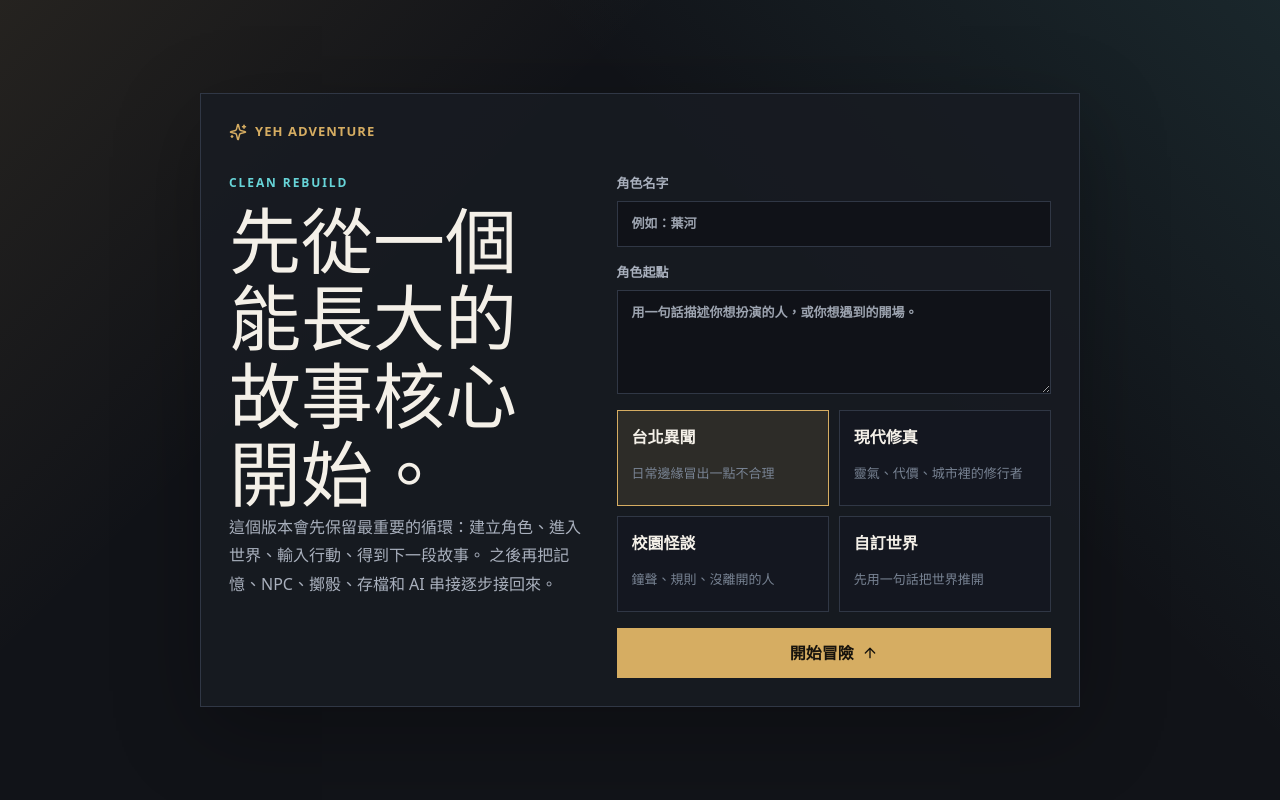
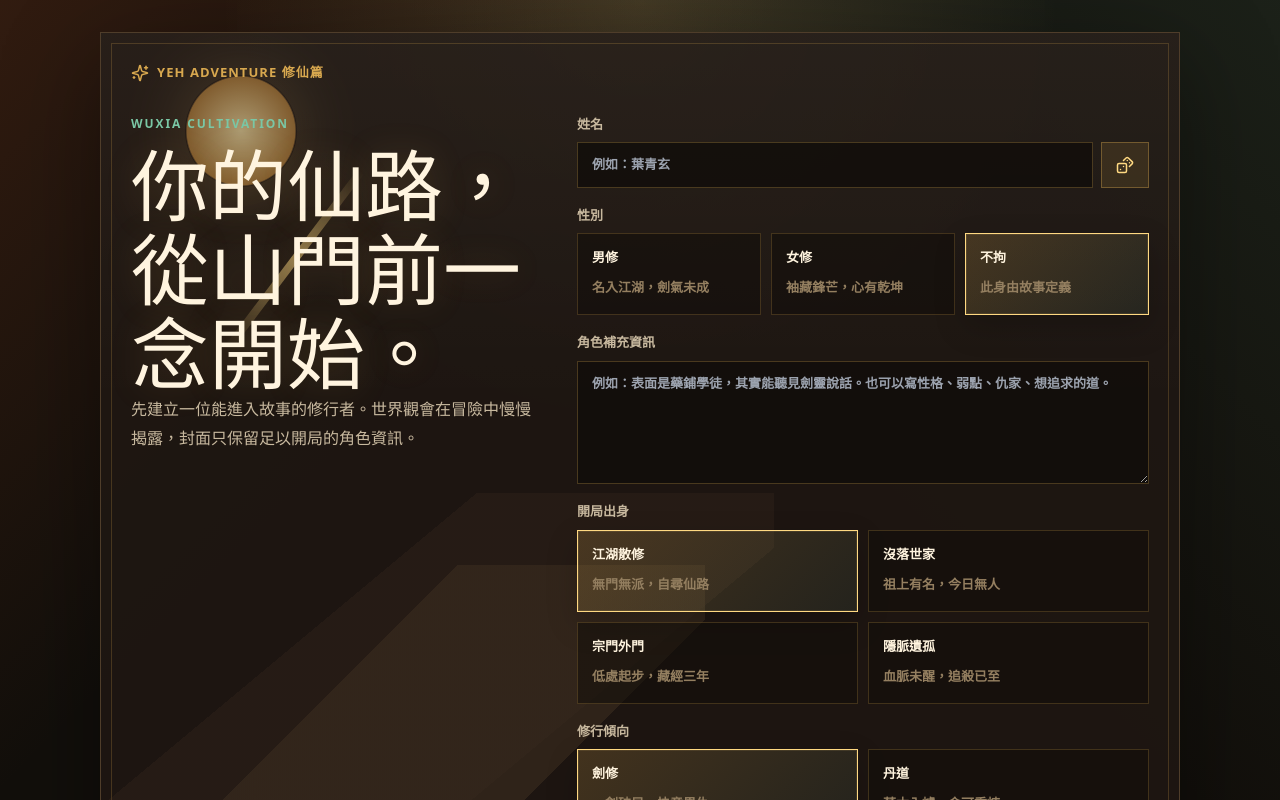
Before and after one commit to Haoqi-yeh/yeh-adventure, a Next.js app in the folder frontend/: page / in a window 1280 px wide. Shown: the top 800 px of the page. Built offline with nearby package versions, Linux system fonts and the light colour scheme.

Commit message:
redesign cover for wuxia cultivation setup

```diff
--- a/frontend/src/app/globals.css
+++ b/frontend/src/app/globals.css
@@ -4,17 +4,19 @@
 
 :root {
   color-scheme: dark;
-  --bg: #111318;
-  --panel: #181b22;
-  --panel-strong: #20242d;
-  --line: #303745;
-  --text: #f4f0e8;
-  --muted: #a9b0bd;
-  --soft: #788393;
-  --gold: #d6ad62;
-  --cyan: #67d4d8;
-  --rose: #e0738b;
-  --green: #82c984;
+  --bg: #120f0b;
+  --panel: #1e1712;
+  --panel-strong: #2b2118;
+  --line: #4f3d2a;
+  --text: #fff4df;
+  --muted: #c8b99f;
+  --soft: #947f60;
+  --gold: #d8a84f;
+  --gold-bright: #ffd982;
+  --ink: #100c09;
+  --jade: #7ac7a5;
+  --rose: #d56d6d;
+  --green: #9ecf82;
 }
 
 * {
@@ -29,8 +31,9 @@ body {
 
 body {
   background:
-    linear-gradient(135deg, rgba(214, 173, 98, 0.10), transparent 32%),
-    linear-gradient(225deg, rgba(103, 212, 216, 0.10), transparent 36%),
+    radial-gradient(circle at 50% 0%, rgba(255, 217, 130, 0.18), transparent 34%),
+    linear-gradient(135deg, rgba(139, 63, 30, 0.26), transparent 34%),
+    linear-gradient(225deg, rgba(71, 112, 86, 0.18), transparent 38%),
     var(--bg);
   color: var(--text);
   font-family: ui-sans-serif, system-ui, -apple-system, BlinkMacSystemFont, "Noto Sans TC", "PingFang TC", sans-serif;
@@ -58,16 +61,84 @@ button {
   padding: 32px 0;
 }
 
-.setup-panel {
-  width: min(880px, 100%);
+.cover-panel {
+  position: relative;
+  width: min(1080px, 100%);
   display: grid;
-  grid-template-columns: 0.9fr 1.1fr;
+  grid-template-columns: 0.84fr 1.16fr;
   gap: 32px;
   align-items: start;
-  padding: 28px;
+  overflow: hidden;
+  padding: 30px;
   border: 1px solid var(--line);
-  background: rgba(24, 27, 34, 0.86);
-  box-shadow: 0 24px 80px rgba(0, 0, 0, 0.28);
+  background:
+    linear-gradient(180deg, rgba(255, 244, 223, 0.04), transparent 38%),
+    rgba(30, 23, 18, 0.9);
+  box-shadow: 0 28px 90px rgba(0, 0, 0, 0.38);
+}
+
+.cover-panel::before {
+  content: "";
+  position: absolute;
+  inset: 10px;
+  pointer-events: none;
+  border: 1px solid rgba(216, 168, 79, 0.22);
+}
+
+.cover-art {
+  position: absolute;
+  inset: 0;
+  z-index: 0;
+  pointer-events: none;
+  opacity: 0.62;
+}
+
+.moon {
+  position: absolute;
+  top: 42px;
+  left: 84px;
+  width: 112px;
+  aspect-ratio: 1;
+  border-radius: 999px;
+  background: radial-gradient(circle, #ffe8aa, #b9843e 68%, transparent 70%);
+  box-shadow: 0 0 70px rgba(255, 217, 130, 0.28);
+}
+
+.mountain {
+  position: absolute;
+  left: -8%;
+  right: 44%;
+  bottom: -18px;
+  height: 48%;
+  background: linear-gradient(135deg, transparent 0 38%, rgba(73, 55, 38, 0.92) 38% 64%, transparent 64%);
+}
+
+.mountain-back {
+  bottom: 54px;
+  opacity: 0.35;
+  transform: scaleX(1.2);
+}
+
+.mountain-front {
+  opacity: 0.74;
+}
+
+.sword-mark {
+  position: absolute;
+  top: 116px;
+  left: 190px;
+  width: 8px;
+  height: 220px;
+  transform: rotate(37deg);
+  border-radius: 99px;
+  background: linear-gradient(180deg, transparent, rgba(255, 217, 130, 0.84), transparent);
+}
+
+.brand-row,
+.setup-copy,
+.setup-form {
+  position: relative;
+  z-index: 1;
 }
 
 .brand-row,
@@ -95,8 +166,10 @@ button {
 }
 
 .setup-copy h1 {
-  font-size: clamp(34px, 7vw, 72px);
-  max-width: 8em;
+  font-size: clamp(38px, 6.4vw, 78px);
+  max-width: 7.8em;
+  color: var(--text);
+  text-shadow: 0 0 34px rgba(216, 168, 79, 0.18);
 }
 
 .setup-copy p:last-child {
@@ -107,7 +180,7 @@ button {
 
 .eyebrow {
   margin: 0 0 10px;
-  color: var(--cyan);
+  color: var(--jade);
   font-size: 12px;
   font-weight: 800;
   letter-spacing: 0.16em;
@@ -116,12 +189,19 @@ button {
 
 .setup-form {
   display: grid;
-  gap: 16px;
+  gap: 18px;
 }
 
-label {
+label,
+.field-group {
   display: grid;
   gap: 8px;
+  color: var(--muted);
+  font-size: 13px;
+  font-weight: 700;
+}
+
+.field-group > span {
   color: var(--muted);
   font-size: 13px;
   font-weight: 700;
@@ -130,8 +210,8 @@ label {
 input,
 textarea {
   width: 100%;
-  border: 1px solid var(--line);
-  background: #101218;
+  border: 1px solid rgba(216, 168, 79, 0.28);
+  background: rgba(16, 12, 9, 0.78);
   color: var(--text);
   padding: 12px 14px;
   resize: vertical;
@@ -140,43 +220,73 @@ textarea {
 
 input:focus,
 textarea:focus {
-  border-color: var(--gold);
+  border-color: var(--gold-bright);
+  box-shadow: 0 0 0 3px rgba(216, 168, 79, 0.14);
 }
 
-.world-grid {
+.name-row {
   display: grid;
-  grid-template-columns: repeat(2, minmax(0, 1fr));
+  grid-template-columns: minmax(0, 1fr) 48px;
+  gap: 8px;
+}
+
+.name-row button {
+  display: grid;
+  place-items: center;
+  border: 1px solid rgba(216, 168, 79, 0.36);
+  background: rgba(216, 168, 79, 0.12);
+  color: var(--gold-bright);
+}
+
+.segment-grid,
+.card-grid {
+  display: grid;
   gap: 10px;
 }
 
-.world-card {
-  min-height: 96px;
+.segment-grid {
+  grid-template-columns: repeat(3, minmax(0, 1fr));
+}
+
+.card-grid {
+  grid-template-columns: repeat(2, minmax(0, 1fr));
+}
+
+.choice-card {
+  min-height: 82px;
   display: grid;
   gap: 8px;
   text-align: left;
-  border: 1px solid var(--line);
-  background: #141720;
+  border: 1px solid rgba(216, 168, 79, 0.22);
+  background: rgba(16, 12, 9, 0.52);
   color: var(--text);
   padding: 14px;
+  transition: border-color 0.18s ease, background 0.18s ease, transform 0.18s ease;
 }
 
-.world-card span {
+.choice-card:hover {
+  transform: translateY(-1px);
+  border-color: rgba(216, 168, 79, 0.46);
+}
+
+.choice-card span {
   color: var(--soft);
   font-size: 13px;
   line-height: 1.5;
 }
 
-.world-card.selected {
-  border-color: var(--gold);
-  background: rgba(214, 173, 98, 0.12);
+.choice-card.selected {
+  border-color: var(--gold-bright);
+  background: linear-gradient(135deg, rgba(216, 168, 79, 0.2), rgba(122, 199, 165, 0.08));
+  box-shadow: inset 0 0 0 1px rgba(255, 217, 130, 0.1), 0 12px 32px rgba(0, 0, 0, 0.18);
 }
 
 .primary-action,
 .action-form button {
   justify-content: center;
   border: 0;
-  background: var(--gold);
-  color: #17130d;
+  background: linear-gradient(135deg, var(--gold), var(--gold-bright));
+  color: var(--ink);
   padding: 13px 18px;
   font-weight: 900;
 }
@@ -191,7 +301,7 @@ textarea:focus {
 .status-rail,
 .story-stage {
   border: 1px solid var(--line);
-  background: rgba(24, 27, 34, 0.9);
+  background: rgba(30, 23, 18, 0.9);
 }
 
 .status-rail {
@@ -244,7 +354,7 @@ textarea:focus {
 .stat-track span {
   display: block;
   height: 100%;
-  background: linear-gradient(90deg, var(--cyan), var(--green));
+  background: linear-gradient(90deg, var(--jade), var(--green));
 }
 
 .memory-box {
@@ -312,7 +422,7 @@ textarea:focus {
 }
 
 .story-entry.story {
-  border-left-color: var(--cyan);
+  border-left-color: var(--jade);
 }
 
 .choice-row {
@@ -355,7 +465,7 @@ textarea:focus {
     width: min(100vw - 20px, 640px);
   }
 
-  .setup-panel,
+  .cover-panel,
   .game-shell {
     grid-template-columns: 1fr;
   }
@@ -371,7 +481,12 @@ textarea:focus {
 
   .choice-row,
   .action-form,
-  .world-grid {
+  .segment-grid,
+  .card-grid {
     grid-template-columns: 1fr;
   }
+
+  .cover-art {
+    opacity: 0.32;
+  }
 }
--- a/frontend/src/app/page.tsx
+++ b/frontend/src/app/page.tsx
@@ -1,21 +1,47 @@
 "use client";
 
 import { FormEvent, useMemo, useState } from "react";
-import { ArrowUp, RotateCcw, Sparkles } from "lucide-react";
+import { ArrowUp, Dices, RotateCcw, Sparkles } from "lucide-react";
 import { createInitialAdventure } from "@/lib/adventure/engine";
-import type { AdventureResponse, AdventureState, WorldPreset } from "@/lib/adventure/types";
+import type { AdventureResponse, AdventureState, Destiny, Gender, Origin } from "@/lib/adventure/types";
 
-const WORLDS: { id: WorldPreset; title: string; subtitle: string }[] = [
-  { id: "urban_fantasy", title: "台北異聞", subtitle: "日常邊緣冒出一點不合理" },
-  { id: "xianxia", title: "現代修真", subtitle: "靈氣、代價、城市裡的修行者" },
-  { id: "school_mystery", title: "校園怪談", subtitle: "鐘聲、規則、沒離開的人" },
-  { id: "custom", title: "自訂世界", subtitle: "先用一句話把世界推開" },
+const GENDERS: { id: Gender; title: string; subtitle: string }[] = [
+  { id: "male", title: "男修", subtitle: "名入江湖，劍氣未成" },
+  { id: "female", title: "女修", subtitle: "袖藏鋒芒，心有乾坤" },
+  { id: "unspecified", title: "不拘", subtitle: "此身由故事定義" },
+];
+
+const ORIGINS: { id: Origin; title: string; subtitle: string }[] = [
+  { id: "wandering", title: "江湖散修", subtitle: "無門無派，自尋仙路" },
+  { id: "fallen_clan", title: "沒落世家", subtitle: "祖上有名，今日無人" },
+  { id: "outer_disciple", title: "宗門外門", subtitle: "低處起步，藏經三年" },
+  { id: "hidden_bloodline", title: "隱脈遺孤", subtitle: "血脈未醒，追殺已至" },
+];
+
+const DESTINIES: { id: Destiny; title: string; subtitle: string }[] = [
+  { id: "sword", title: "劍修", subtitle: "一劍破局，快意恩仇" },
+  { id: "alchemy", title: "丹道", subtitle: "草木入爐，命可重煉" },
+  { id: "formation", title: "陣法", subtitle: "借天地勢，困敵護身" },
+  { id: "beast_taming", title: "御獸", subtitle: "山海異獸，同行同命" },
+];
+
+const RANDOM_NAMES = [
+  "葉青玄",
+  "沈照夜",
+  "柳扶風",
+  "秦問舟",
+  "顧雲歸",
+  "謝聽雪",
+  "林照微",
+  "陸懷真",
 ];
 
 export default function Home() {
   const [name, setName] = useState("");
   const [premise, setPremise] = useState("");
-  const [world, setWorld] = useState<WorldPreset>("urban_fantasy");
+  const [gender, setGender] = useState<Gender>("unspecified");
+  const [origin, setOrigin] = useState<Origin>("wandering");
+  const [destiny, setDestiny] = useState<Destiny>("sword");
   const [state, setState] = useState<AdventureState | null>(null);
   const [input, setInput] = useState("");
   const [isLoading, setIsLoading] = useState(false);
@@ -26,7 +52,13 @@ export default function Home() {
   function startAdventure(event: FormEvent) {
     event.preventDefault();
     setError(null);
-    setState(createInitialAdventure({ name, premise, world }));
+    setState(createInitialAdventure({ name, premise, gender, origin, destiny }));
+  }
+
+  function rollName() {
+    const currentIndex = RANDOM_NAMES.indexOf(name);
+    const nextIndex = currentIndex >= 0 ? (currentIndex + 1) % RANDOM_NAMES.length : Math.floor(Math.random() * RANDOM_NAMES.length);
+    setName(RANDOM_NAMES[nextIndex]);
   }
 
   async function sendAction(action: string) {
@@ -59,53 +91,92 @@ export default function Home() {
   if (!state) {
     return (
       <main className="shell setup-shell">
-        <section className="setup-panel">
+        <section className="cover-panel">
+          <div className="cover-art" aria-hidden="true">
+            <div className="moon" />
+            <div className="mountain mountain-back" />
+            <div className="mountain mountain-front" />
+            <div className="sword-mark" />
+          </div>
+
           <div className="brand-row">
             <Sparkles size={18} />
-            <span>Yeh Adventure</span>
+            <span>Yeh Adventure 修仙篇</span>
           </div>
 
           <div className="setup-copy">
-            <p className="eyebrow">Clean rebuild</p>
-            <h1>先從一個能長大的故事核心開始。</h1>
+            <p className="eyebrow">Wuxia cultivation</p>
+            <h1>你的仙路，從山門前一念開始。</h1>
             <p>
-              這個版本會先保留最重要的循環：建立角色、進入世界、輸入行動、得到下一段故事。
-              之後再把記憶、NPC、擲骰、存檔和 AI 串接逐步接回來。
+              先建立一位能進入故事的修行者。世界觀會在冒險中慢慢揭露，封面只保留足以開局的角色資訊。
             </p>
           </div>
 
           <form className="setup-form" onSubmit={startAdventure}>
             <label>
-              角色名字
-              <input value={name} onChange={(event) => setName(event.target.value)} placeholder="例如：葉河" />
+              姓名
+              <div className="name-row">
+                <input value={name} onChange={(event) => setName(event.target.value)} placeholder="例如：葉青玄" />
+                <button aria-label="隨機姓名" onClick={rollName} type="button">
+                  <Dices size={18} />
+                </button>
+              </div>
             </label>
 
+            <FieldGroup label="性別">
+              <SegmentGrid>
+                {GENDERS.map((item) => (
+                  <OptionButton
+                    isSelected={item.id === gender}
+                    key={item.id}
+                    onClick={() => setGender(item.id)}
+                    subtitle={item.subtitle}
+                    title={item.title}
+                  />
+                ))}
+              </SegmentGrid>
+            </FieldGroup>
+
             <label>
-              角色起點
+              角色補充資訊
               <textarea
                 value={premise}
                 onChange={(event) => setPremise(event.target.value)}
-                placeholder="用一句話描述你想扮演的人，或你想遇到的開場。"
-                rows={4}
+                placeholder="例如：表面是藥鋪學徒，其實能聽見劍靈說話。也可以寫性格、弱點、仇家、想追求的道。"
+                rows={5}
               />
             </label>
 
-            <div className="world-grid" role="radiogroup" aria-label="選擇世界">
-              {WORLDS.map((item) => (
-                <button
-                  className={item.id === world ? "world-card selected" : "world-card"}
-                  key={item.id}
-                  onClick={() => setWorld(item.id)}
-                  type="button"
-                >
-                  <strong>{item.title}</strong>
-                  <span>{item.subtitle}</span>
-                </button>
-              ))}
-            </div>
+            <FieldGroup label="開局出身">
+              <CardGrid>
+                {ORIGINS.map((item) => (
+                  <OptionButton
+                    isSelected={item.id === origin}
+                    key={item.id}
+                    onClick={() => setOrigin(item.id)}
+                    subtitle={item.subtitle}
+                    title={item.title}
+                  />
+                ))}
+              </CardGrid>
+            </FieldGroup>
+
+            <FieldGroup label="修行傾向">
+              <CardGrid>
+                {DESTINIES.map((item) => (
+                  <OptionButton
+                    isSelected={item.id === destiny}
+                    key={item.id}
+                    onClick={() => setDestiny(item.id)}
+                    subtitle={item.subtitle}
+                    title={item.title}
+                  />
+                ))}
+              </CardGrid>
+            </FieldGroup>
 
             <button className="primary-action" type="submit">
-              開始冒險
+              踏入山門
               <ArrowUp size={16} />
             </button>
           </form>
@@ -202,3 +273,39 @@ function Stat({ label, value }: { label: string; value: number }) {
     </div>
   );
 }
+
+function FieldGroup({ children, label }: { children: React.ReactNode; label: string }) {
+  return (
+    <div className="field-group">
+      <span>{label}</span>
+      {children}
+    </div>
+  );
+}
+
+function SegmentGrid({ children }: { children: React.ReactNode }) {
+  return <div className="segment-grid">{children}</div>;
+}
+
+function CardGrid({ children }: { children: React.ReactNode }) {
+  return <div className="card-grid">{children}</div>;
+}
+
+function OptionButton({
+  isSelected,
+  onClick,
+  subtitle,
+  title,
+}: {
+  isSelected: boolean;
+  onClick: () => void;
+  subtitle: string;
+  title: string;
+}) {
+  return (
+    <button className={isSelected ? "choice-card selected" : "choice-card"} onClick={onClick} type="button">
+      <strong>{title}</strong>
+      <span>{subtitle}</span>
+    </button>
+  );
+}
--- a/frontend/src/lib/adventure/engine.ts
+++ b/frontend/src/lib/adventure/engine.ts
@@ -1,24 +1,39 @@
 import type {
   AdventureRequest,
   AdventureState,
+  Destiny,
+  Gender,
+  Origin,
   PlayerProfile,
   StoryChoice,
   StoryEntry,
-  WorldPreset,
 } from "./types";
 
-const WORLD_LABEL: Record<WorldPreset, string> = {
-  urban_fantasy: "台北異聞",
-  xianxia: "現代修真",
-  school_mystery: "校園怪談",
-  custom: "自訂世界",
+const GENDER_LABEL: Record<Gender, string> = {
+  male: "男修",
+  female: "女修",
+  unspecified: "不拘",
 };
 
-const OPENING_BY_WORLD: Record<WorldPreset, string> = {
-  urban_fantasy: "捷運末班車停在不存在的站名下，月台廣播用你的名字提醒你下車。",
-  xianxia: "你在便利商店的冷藏櫃前醒來，掌心多了一道像呼吸一樣發亮的靈紋。",
-  school_mystery: "晚自習鐘聲響過三次後，教室裡只剩你，黑板卻自己寫下明天的日期。",
-  custom: "世界像一張剛被翻開的紙，第一行字還沒有定稿，只等你走進去。",
+const ORIGIN_LABEL: Record<Origin, string> = {
+  wandering: "江湖散修",
+  fallen_clan: "沒落世家",
+  outer_disciple: "宗門外門",
+  hidden_bloodline: "隱脈遺孤",
+};
+
+const DESTINY_LABEL: Record<Destiny, string> = {
+  sword: "劍修",
+  alchemy: "丹道",
+  formation: "陣法",
+  beast_taming: "御獸",
+};
+
+const OPENING_BY_ORIGIN: Record<Origin, string> = {
+  wandering: "你背著一柄缺口鐵劍，沿著青石山道走到雲霧盡頭。山門前的銅鐘無風自鳴，像是在確認你的名字。",
+  fallen_clan: "祖宅被封的第七年，你在廢井裡找到一枚裂開的玉簡。玉簡只剩半句話：若葉家仍有血脈，速往青玄山。",
+  outer_disciple: "你掃了三年藏經閣，從未被任何長老記住。直到今晚，書架最底層那本無字經自己翻開，露出一道微光。",
+  hidden_bloodline: "你一直以為自己只是市井孤兒，直到追殺者叫出了你母親的道號。那一刻，沉睡多年的靈根終於發燙。",
 };
 
 const CHOICE_BANK: StoryChoice[][] = [
@@ -53,22 +68,24 @@ function makeEntry(speaker: StoryEntry["speaker"], text: string): StoryEntry {
 
 function normalizeProfile(profile: PlayerProfile): PlayerProfile {
   return {
-    name: profile.name.trim() || "無名者",
-    premise: profile.premise.trim() || "一個想知道故事會把自己帶去哪裡的人。",
-    world: profile.world,
+    name: profile.name.trim() || "無名散修",
+    premise: profile.premise.trim() || "一個初入江湖，想在仙路上留下姓名的人。",
+    gender: profile.gender,
+    origin: profile.origin,
+    destiny: profile.destiny,
   };
 }
 
 export function createInitialAdventure(profile: PlayerProfile): AdventureState {
   const normalized = normalizeProfile(profile);
-  const opening = OPENING_BY_WORLD[normalized.world];
+  const opening = OPENING_BY_ORIGIN[normalized.origin];
 
   return {
     phase: "playing",
     turn: 1,
     profile: normalized,
-    location: WORLD_LABEL[normalized.world],
-    mood: "異常剛剛開始",
+    location: "青玄山門",
+    mood: "仙路初開",
     stats: {
       focus: 54,
       nerve: 46,
@@ -76,11 +93,11 @@ export function createInitialAdventure(profile: PlayerProfile): AdventureState {
     },
     memory: [
       `${normalized.name}：${normalized.premise}`,
-      `世界：${WORLD_LABEL[normalized.world]}`,
+      `身份：${GENDER_LABEL[normalized.gender]}，${ORIGIN_LABEL[normalized.origin]}，偏向${DESTINY_LABEL[normalized.destiny]}`,
     ],
     entries: [
       makeEntry("system", "冒險開始。"),
-      makeEntry("story", `${opening}\n\n你很確定，這不是普通的一天。`),
+      makeEntry("story", `${opening}\n\n你知道自己還很弱，但今日若退，往後便再也踏不上這條仙路。`),
     ],
     choices: CHOICE_BANK[0],
   };
@@ -94,14 +111,14 @@ export function advanceAdventure({ state, action }: AdventureRequest): Adventure
 
   const consequence = [
     `你選擇：「${cleanAction}」。`,
-    "空氣像被輕輕折了一下，原本模糊的線索開始靠近。",
-    `這一次行動讓你更接近真相，但也讓${state.location}記住了你的輪廓。`,
+    "山霧在你身前分開一線，遠處傳來劍鳴，又像是有人在低聲誦訣。",
+    `這一次行動讓你離青玄山更近，也讓暗處的目光開始記住${state.profile.name}這個名字。`,
   ].join("\n\n");
 
   return {
     ...state,
     turn: nextTurn,
-    mood: nextTurn % 3 === 0 ? "事件正在收束" : "未知仍在擴大",
+    mood: nextTurn % 3 === 0 ? "因果將至" : "山門未開",
     stats: {
       focus: clamp(state.stats.focus + 3 + statShift),
       nerve: clamp(state.stats.nerve + (statShift > 4 ? 4 : -2)),
```
Also changed, not shown: frontend/src/lib/adventure/types.ts (+8 -2 lines).
